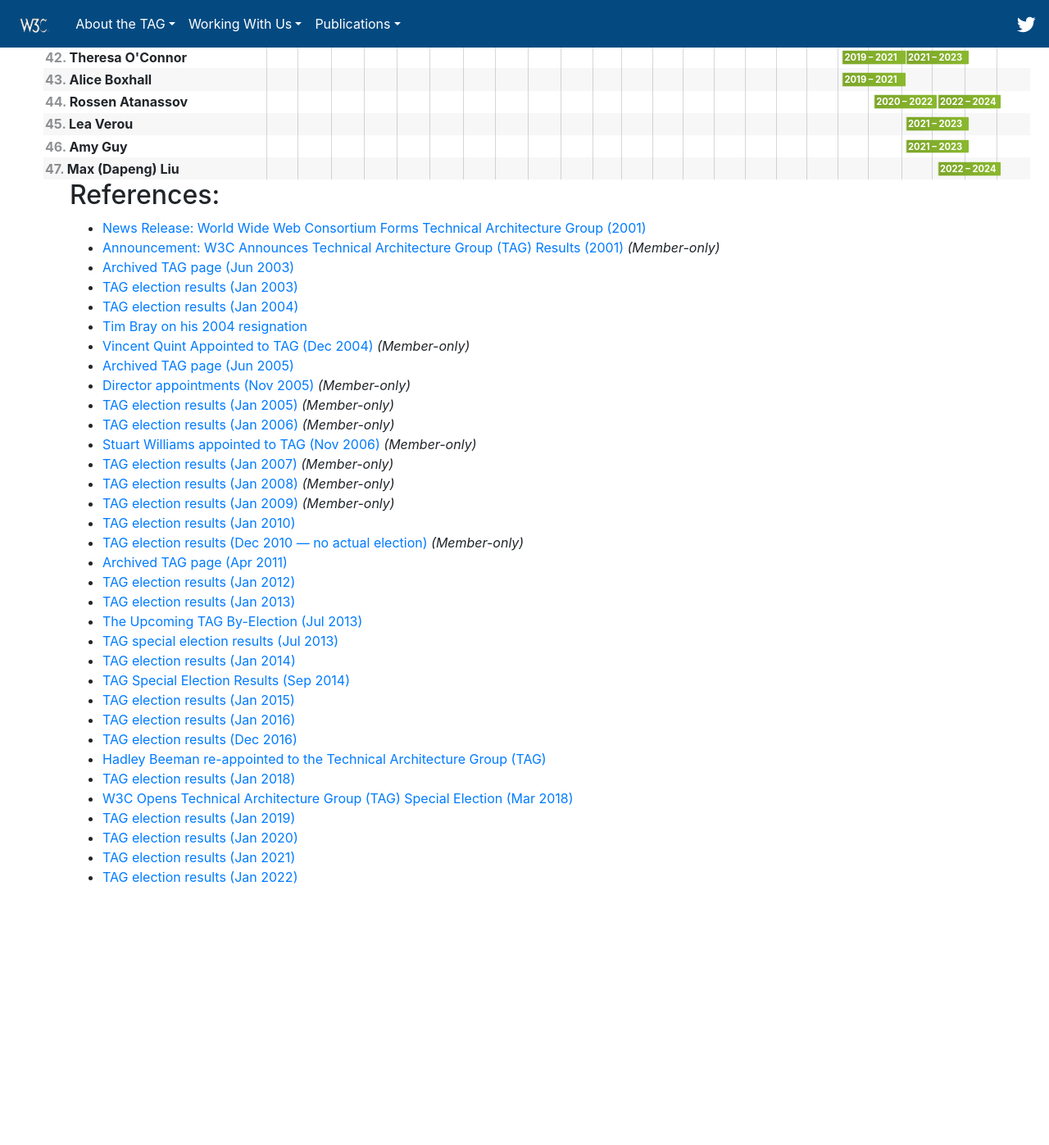
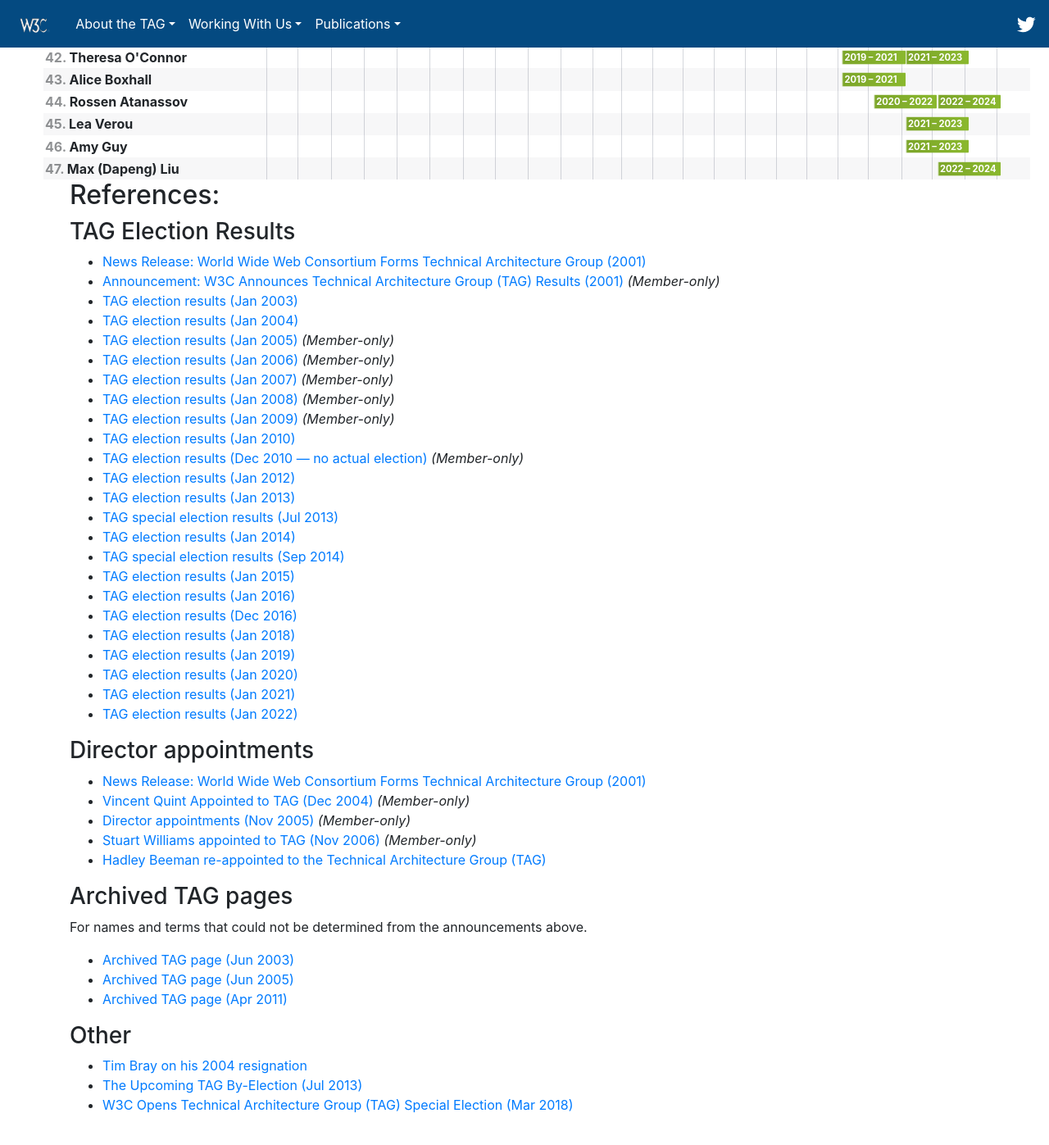
Before and after one commit to w3ctag/tag.w3.org, a Jekyll site: the page built from history/index.md, in a window 1280 px wide and 1400 px high, scrolled down 1293 px. Shown: the top 1397 px of the window at 82% size. Built offline with Jekyll 4.4.1, drawn with Linux system fonts in a browser that asks for light colours; nearby versions of some CDN libraries; library files that are not in the unit come from our copies; before the commit the page ends 2415 px from its top, so only the background shows below that.

Commit message:
[history] Organize references in groups

```diff
--- a/history/index.md
+++ b/history/index.md
@@ -14,37 +14,51 @@
 
 ## References:
 
+### TAG Election Results
+
 - [News Release: World Wide Web Consortium Forms Technical Architecture Group (2001)](https://lists.w3.org/Archives/Public/www-tag/2001Dec/0003)
 - [Announcement: W3C Announces Technical Architecture Group (TAG) Results (2001)](https://lists.w3.org/Archives/Member/tag/2001Dec/0000) *(Member-only)*
-- [Archived TAG page (Jun 2003)](http://web.archive.org/web/20030622122300/http://www.w3.org/2001/tag/)
 - [TAG election results (Jan 2003)](http://lists.w3.org/Archives/Public/www-tag/2003Jan/0420)
 - [TAG election results (Jan 2004)](https://lists.w3.org/Archives/Public/www-tag/2004Jan/0075.html)
-- [Tim Bray on his 2004 resignation](https://lists.w3.org/Archives/Public/www-tag/2014Jun/0070.html)
-- [Vincent Quint Appointed to TAG (Dec 2004)](https://lists.w3.org/Archives/Member/w3c-ac-members/2004OctDec/0045.html) *(Member-only)*
-- [Archived TAG page (Jun 2005)](http://web.archive.org/web/20050611075737/https://www.w3.org/2001/tag/)
-- [Director appointments (Nov 2005)](https://lists.w3.org/Archives/Member/w3c-ac-members/2005OctDec/0023.html) *(Member-only)*
 - [TAG election results (Jan 2005)](https://lists.w3.org/Archives/Member/w3c-ac-members/2005JanMar/0015.html) *(Member-only)*
 - [TAG election results (Jan 2006)](https://lists.w3.org/Archives/Member/w3c-ac-members/2006JanMar/0003.html) *(Member-only)*
-- [Stuart Williams appointed to TAG (Nov 2006)](https://lists.w3.org/Archives/Member/w3c-ac-members/2006OctDec/0049.html) *(Member-only)*
 - [TAG election results (Jan 2007)](https://lists.w3.org/Archives/Member/w3c-ac-members/2007JanMar/0012.html) *(Member-only)*
 - [TAG election results (Jan 2008)](https://lists.w3.org/Archives/Member/w3c-ac-members/2008JanMar/0020.html) *(Member-only)*
 - [TAG election results (Jan 2009)](https://lists.w3.org/Archives/Member/w3c-ac-members/2009JanMar/0003.html) *(Member-only)*
 - [TAG election results (Jan 2010)](https://www.w3.org/News/2010#entry-8694)
 - [TAG election results (Dec 2010 — no actual election)](https://lists.w3.org/Archives/Member/w3c-ac-members/2010OctDec/0050.html) *(Member-only)*
-- [Archived TAG page (Apr 2011)](http://web.archive.org/web/20110412194435/http://www.w3.org/2001/tag/)
 - [TAG election results (Jan 2012)](https://www.w3.org/News/2012#entry-9316)
 - [TAG election results (Jan 2013)](https://www.w3.org/News/2013#entry-9677)
-- [The Upcoming TAG By-Election (Jul 2013)](https://www.w3.org/blog/2013/07/the-upcoming-tag-by-election/)
 - [TAG special election results (Jul 2013)](https://lists.w3.org/Archives/Public/www-tag/2013Jul/0059.html)
 - [TAG election results (Jan 2014)](https://www.w3.org/blog/news/archives/3570)
-- [TAG Special Election Results (Sep 2014)](https://lists.w3.org/Archives/Public/www-tag/2014Sep/0000.html)
+- [TAG special election results (Sep 2014)](https://lists.w3.org/Archives/Public/www-tag/2014Sep/0000.html)
 - [TAG election results (Jan 2015)](https://www.w3.org/blog/news/archives/4304)
 - [TAG election results (Jan 2016)](https://www.w3.org/blog/news/archives/5266)
 - [TAG election results (Dec 2016)](https://www.w3.org/blog/news/archives/5996)
-- [Hadley Beeman re-appointed to the Technical Architecture Group (TAG)](https://lists.w3.org/Archives/Public/www-tag/2017Jan/0004.html)
 - [TAG election results (Jan 2018)](https://www.w3.org/blog/news/archives/6772)
-- [W3C Opens Technical Architecture Group (TAG) Special Election (Mar 2018)](https://www.w3.org/blog/news/archives/6871)
 - [TAG election results (Jan 2019)](https://lists.w3.org/Archives/Member/w3c-ac-members/2019JanMar/0001.html)
 - [TAG election results (Jan 2020)](https://www.w3.org/blog/news/archives/8231)
 - [TAG election results (Jan 2021)](https://www.w3.org/blog/news/archives/8846)
 - [TAG election results (Jan 2022)](https://www.w3.org/blog/news/archives/9377)
+
+### Director appointments
+
+- [News Release: World Wide Web Consortium Forms Technical Architecture Group (2001)](https://lists.w3.org/Archives/Public/www-tag/2001Dec/0003)
+- [Vincent Quint Appointed to TAG (Dec 2004)](https://lists.w3.org/Archives/Member/w3c-ac-members/2004OctDec/0045.html) *(Member-only)*
+- [Director appointments (Nov 2005)](https://lists.w3.org/Archives/Member/w3c-ac-members/2005OctDec/0023.html) *(Member-only)*
+- [Stuart Williams appointed to TAG (Nov 2006)](https://lists.w3.org/Archives/Member/w3c-ac-members/2006OctDec/0049.html) *(Member-only)*
+- [Hadley Beeman re-appointed to the Technical Architecture Group (TAG)](https://lists.w3.org/Archives/Public/www-tag/2017Jan/0004.html)
+
+### Archived TAG pages
+
+For names and terms that could not be determined from the announcements above.
+
+- [Archived TAG page (Jun 2003)](http://web.archive.org/web/20030622122300/http://www.w3.org/2001/tag/)
+- [Archived TAG page (Jun 2005)](http://web.archive.org/web/20050611075737/https://www.w3.org/2001/tag/)
+- [Archived TAG page (Apr 2011)](http://web.archive.org/web/20110412194435/http://www.w3.org/2001/tag/)
+
+### Other
+
+- [Tim Bray on his 2004 resignation](https://lists.w3.org/Archives/Public/www-tag/2014Jun/0070.html)
+- [The Upcoming TAG By-Election (Jul 2013)](https://www.w3.org/blog/2013/07/the-upcoming-tag-by-election/)
+- [W3C Opens Technical Architecture Group (TAG) Special Election (Mar 2018)](https://www.w3.org/blog/news/archives/6871)
```
